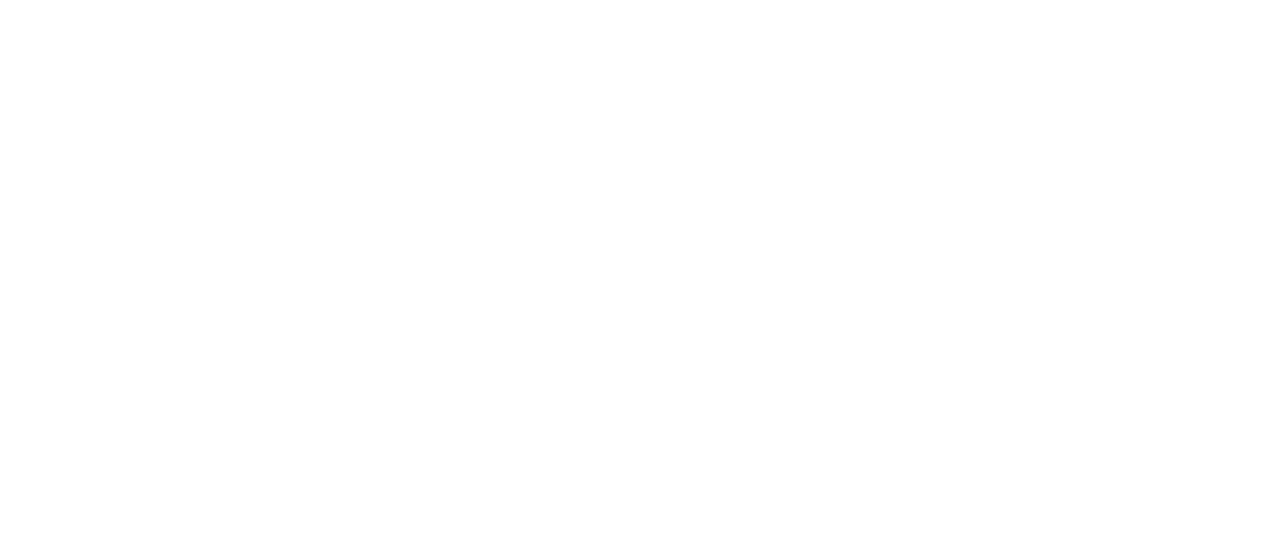
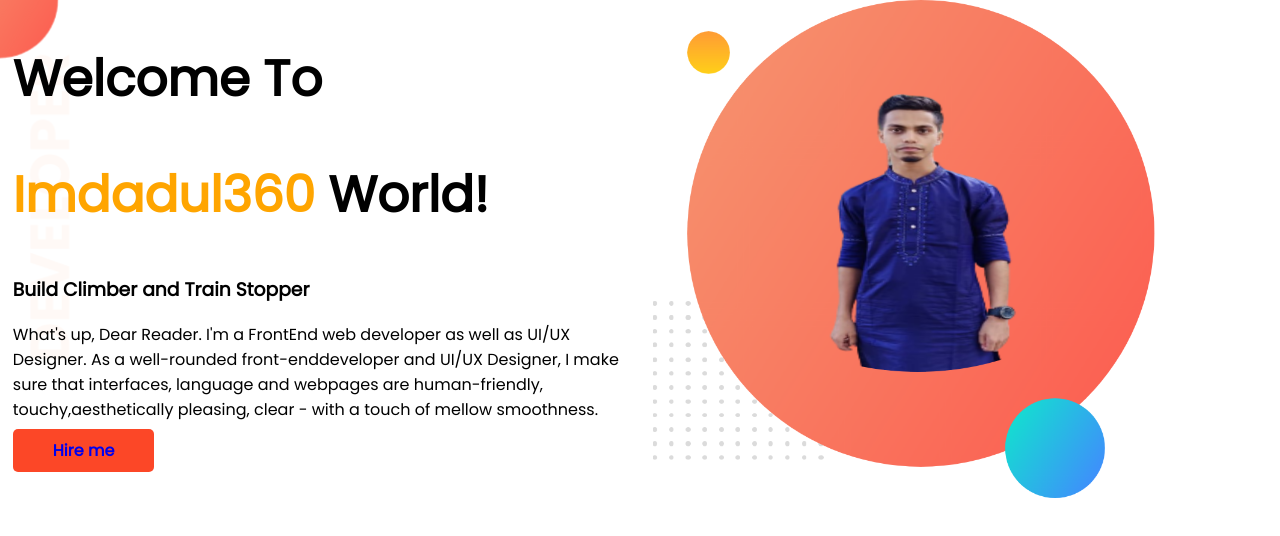
Before and after one commit to imdadulimon/developer-portfolio, a plain HTML site: page index.html in a window 1280 px wide. Drawn offline with Linux system fonts and the light colour scheme.

Commit message:
top banner added

```diff
--- a/index.html
+++ b/index.html
@@ -1,13 +1,33 @@
 <!DOCTYPE html>
 <html lang="en">
+
 <head>
     <meta charset="UTF-8">
     <meta http-equiv="X-UA-Compatible" content="IE=edge">
     <meta name="viewport" content="width=device-width, initial-scale=1.0">
     <title>Imdadul Portfolio</title>
+    <link rel="preconnect" href="https://fonts.googleapis.com">
+    <link rel="preconnect" href="https://fonts.gstatic.com" crossorigin>
+    <link href="https://fonts.googleapis.com/css2?family=Poppins&display=swap" rel="stylesheet">
     <link rel="stylesheet" href="style.css">
 </head>
+
 <body>
+    <section class="top-banner">
+        <div class="half-width">
+            <h1>Welcome To</h1>
+            <h1><span class="orange-color">Imdadul360</span> World!</h1>
+            <h3>Build Climber and Train Stopper</h3>
+            <p> What's up, Dear Reader. I'm a FrontEnd web developer as well as UI/UX Designer. As a well-rounded
+                front-enddeveloper and UI/UX Designer, I make sure that interfaces, language and webpages are
+                human-friendly, touchy,aesthetically pleasing, clear - with a touch of mellow smoothness.</p>
+            <a class="link-button" target="_blank" href="https://www.linkedin.com/in/imdadulimon360/">Hire me</a>
+        </div>
+        <div class="half-width">
+            <img src="images/imon.png" alt="">
+        </div>
+    </section>
 
 </body>
+
 </html>
--- a/style.css
+++ b/style.css
@@ -0,0 +1,32 @@
+body{
+    font-family: 'Poppins', sans-serif;
+    margin: 0;
+}
+h1{
+    font-size: 50px;
+    }
+    .orange-color{
+        color:orange;
+    }
+    section{
+        display:flex;
+    }
+    .half-width{
+        width:60%;
+        padding-left: 1%;
+    }
+    .half-width img{
+        width:80%;
+    }
+    .link-button{
+        text-decoration: none;
+        background-color: #fc4727;
+        font-weight: 700;
+        padding: 10px 40px;
+        border-radius: 5px;
+
+    }
+    .top-banner{
+        background-image: url(images/top-banner.png);
+        background-repeat: no-repeat;
+    }
```
Also changed, not shown: images/dream-bg.png (added), images/exp-bg.png (added), images/imon.png (added), images/jhankar.png (added), images/jhankar2.png (added), images/my-bg.png (added), images/my-bg2.png (added), images/top-banner.png (added).
